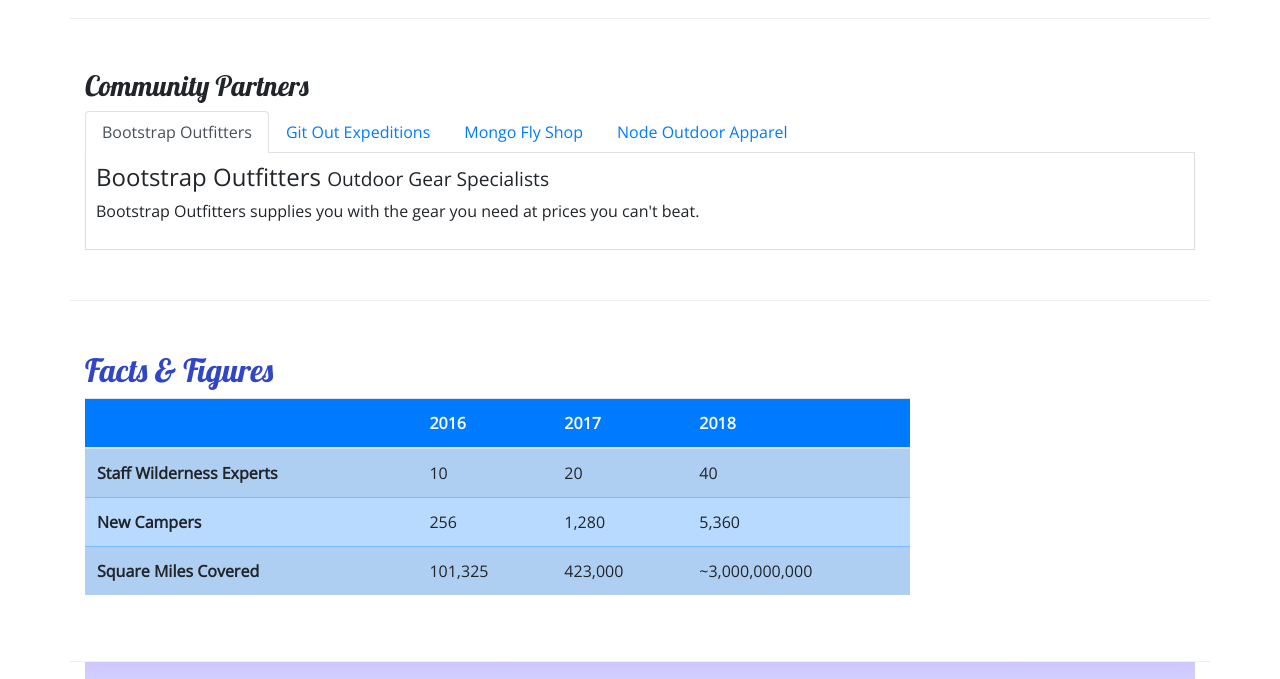
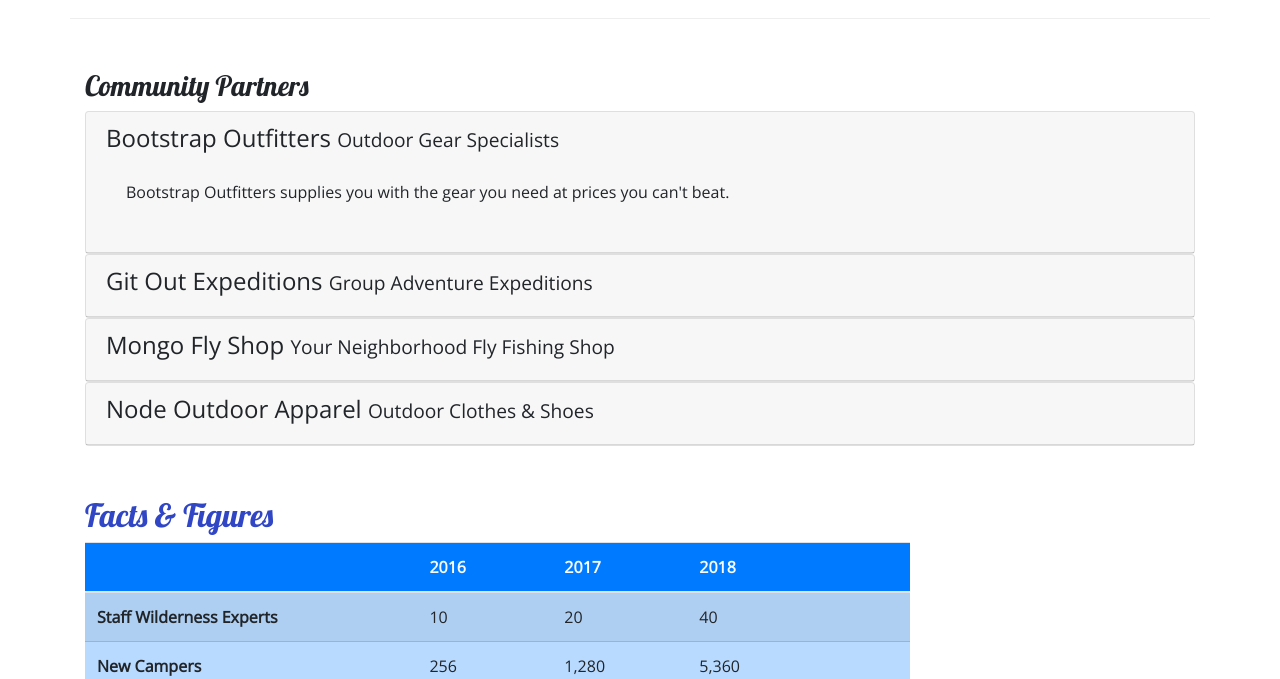
Before and after one commit to pjacob123/nucampsite, a website: page aboutus.html in a window 1280 px wide. Shown: the part 810-1489 px from the top of the page. Drawn offline with nearby package versions, Linux system fonts and the light colour scheme.

Commit message:
Accordian

```diff
--- a/aboutus.html
+++ b/aboutus.html
@@ -112,43 +112,66 @@
         <div class="row row-content">
             <div class="col">
                 <h3>Community Partners</h3>
-                <ul class="nav nav-tabs">
-                    <li class="nav-item"><a class="nav-link active" href="#bootstrap" role="tab" data-toggle="tab">Bootstrap
-                            Outfitters</a></li>
-                    <li class="nav-item"><a class="nav-link" href="#git" role="tab" data-toggle="tab">Git Out Expeditions</a></li>
-                    <li class="nav-item"><a class="nav-link" href="#mongo" role="tab" data-toggle="tab">Mongo Fly Shop</a></li>
-                    <li class="nav-item"><a class="nav-link" href="#node" role="tab" data-toggle="tab">Node Outdoor Apparel</a></li>
-                </ul>
-                <div class="tab-content">
-                    <div role="tabpanel" class="tab-pane fade show active" id="bootstrap">
-                        <h4>Bootstrap Outfitters <small>Outdoor Gear Specialists</small></h4>
-                        <p class="d-none d-sm-block">Bootstrap Outfitters supplies you with the gear you need at prices
-                            you
-                            can't beat.</p>
+                <div id="accordion">
+                    <div class="card">
+                        <div role="tab" class="card-header">
+                            <h4>
+                                <a data-toggle="collapse" data-target="#bootstrap">
+                                    Bootstrap Outfitters <small>Outdoor Gear Specialists</small>
+                                </a>
+                            </h4>
+                            <div class="collapse show" id="bootstrap" data-parent="#accordion">
+                                <div class="card-body">
+                                    <p class="d-none d-sm-block">Bootstrap Outfitters supplies you with the gear you need at prices you can't beat.</p>
+                                </div>
+                            </div>
+                        </div>
                     </div>
-                    <div role="tabpanel" class="tab-pane fade" id="git">
-                        <h4>Git Out Expeditions <small>Group Adventure Expeditions</small></h4>
-                        <p class="d-none d-sm-block">Join Git Out Expeditions to explore new horizons with a group of
-                            other
-                            adventurers!</p>
+                    <div class="card">
+                        <div role="tab" class="card-header">
+                            <h4>
+                                <a class="collapsed" data-toggle="collapse" data-target="#git">
+                                    Git Out Expeditions <small>Group Adventure Expeditions</small>
+                                </a>
+                            </h4>
+                            <div class="collapse" id="git" data-parent="#accordion">
+                                <div class="card-body">
+                                    <p class="d-none d-sm-block">Join Git Out Expeditions to explore new horizons with a group of other adventurers!</p>
+                               </div>
+                            </div>
+                        </div>
                     </div>
-                    <div role="tabpanel" class="tab-pane fade" id="mongo">
-                        <h4>Mongo Fly Shop <small>Your Neighborhood Fly Fishing Shop</small></h4>
-                        <p class="d-none d-sm-block">Need a new fishing pole, a tacklebox, or flies of all kinds? Stop
-                            by
-                            Mongo
-                            Fly Shop.</p>
+                    <div class="card">
+                        <div role="tab" class="card-header">
+                            <h4>
+                                <a class="collapsed" data-toggle="collapse" data-target="#mongo">
+                                    Mongo Fly Shop <small>Your Neighborhood Fly Fishing Shop</small>
+                                </a>
+                            </h4>
+                            <div class="collapse" id="mongo" data-parent="#accordion">
+                                <div class="card-body">
+                                    <p class="d-none d-sm-block">Need a new fishing pole, a tacklebox, or flies of all kinds? Stop by Mongo Fly Shop.</p>
+                                </div>
+                            </div>
+                        </div>
                     </div>
-                    <div role="tabpanel" class="tab-pane fade" id="node">
-                        <h4>Node Outdoor Apparel <small>Outdoor Clothes & Shoes</small></h4>
-                        <p class="d-none d-sm-block">From polar fleeces to swimsuits, hiking boots to waders, a visit to
-                            Node
-                            will be sure to get you
-                            covered.</p>
+                    <div class="card">
+                        <div role="tab" class="card-header">
+                            <h4>
+                                <a class="collapsed" data-toggle="collapse" data-target="#node">
+                                    Node Outdoor Apparel <small>Outdoor Clothes & Shoes</small>
+                                </a>
+                            </h4>
+                            <div class="collapse" id="node" data-parent="#accordion">
+                                <div class="card-body">
+                                    <p class="d-none d-sm-block">From polar fleeces to swimsuits, hiking boots to waders, a visit to Node will be sure to get you covered.</p>
+                                </div>
+                            </div>
+                        </div>
                     </div>
+
                 </div>
-            </div>
-        </div>
+
 
         <div class="row row-content">
             <div class="col-sm-9">
--- a/css/styles.css
+++ b/css/styles.css
@@ -36,9 +36,9 @@ header h2 {
     background-color: #901CAD;
 }
 
-.tab-content{
+a, a:hover {
 
-    border: 1px solid #DDD;
-    border-top: none;
-    padding: 10px;
-}
+    color: inherit;
+    text-decoration: none;
+
+  }
```
